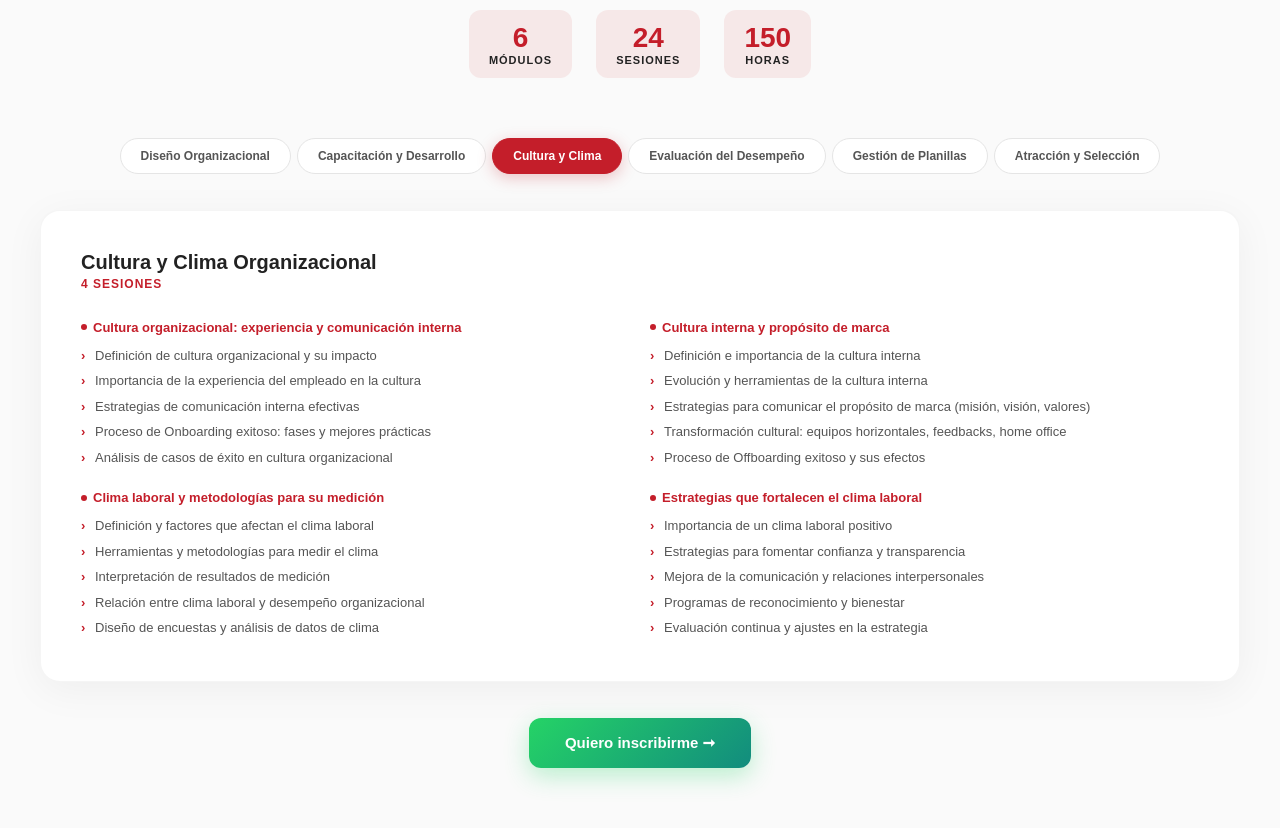
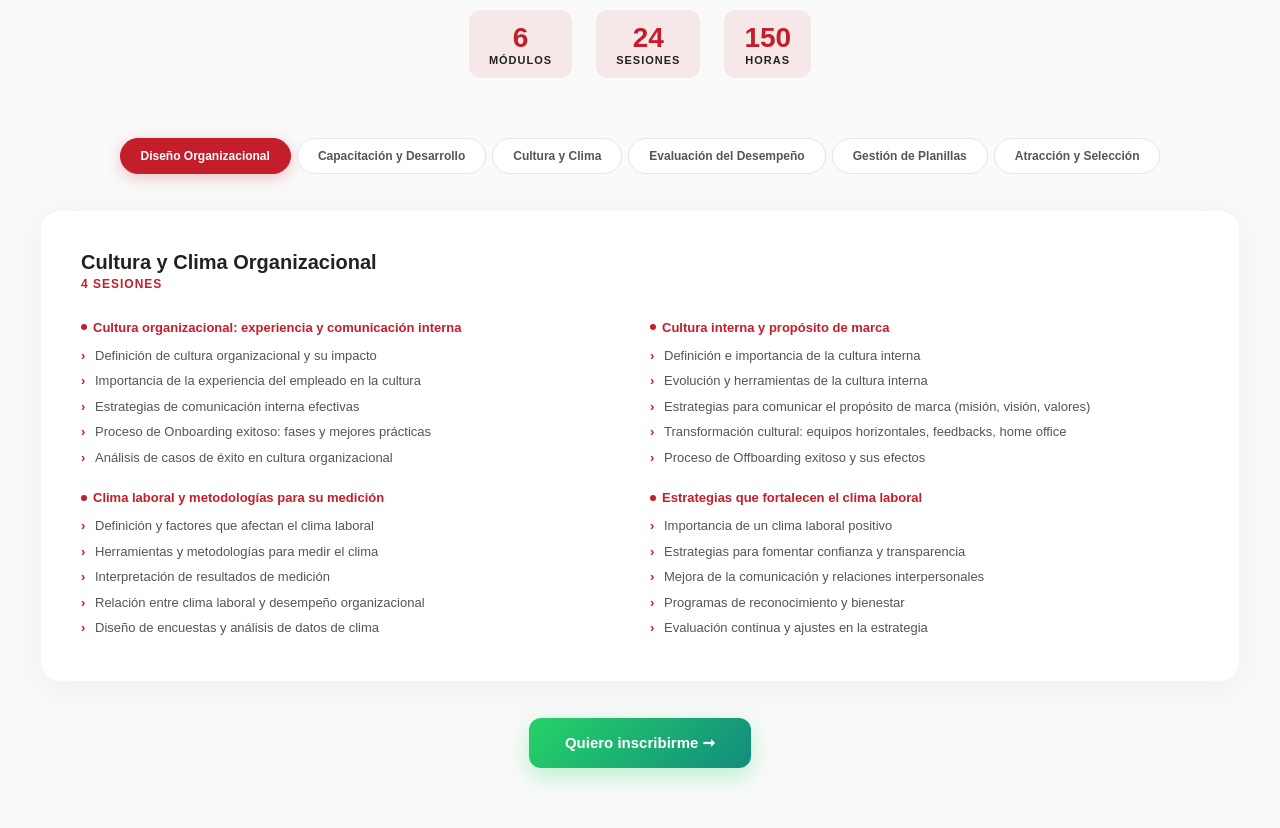
Before and after one commit to azabacheluis/ESAGEL_RRHH, a website: page index.html in a window 1280 px wide. Shown: the part 2300-3128 px from the top of the page. Drawn offline with Linux system fonts and the light colour scheme.

Commit message:
Update active class for module tabs in index.html

```diff
--- a/index.html
+++ b/index.html
@@ -241,9 +241,9 @@
 <section class="sec mod-sec" id="modulos"><div class="ctn">
   <div class="sh rv"><div class="sh-ey">PLAN DE ESTUDIOS</div><h2 class="sh-t">6 Módulos <span class="hl">Especializados</span></h2><p class="sh-d">24 sesiones con enfoque práctico y estratégico.</p><div class="mod-summary rv" style="display:flex;gap:24px;justify-content:center;margin-top:20px;flex-wrap:wrap"><div style="text-align:center;padding:12px 20px;background:rgba(200,30,30,.08);border-radius:12px"><div style="font-size:28px;font-weight:800;color:var(--red)">6</div><div style="font-size:11px;color:var(--g500);font-weight:600;text-transform:uppercase;letter-spacing:1px">Módulos</div></div><div style="text-align:center;padding:12px 20px;background:rgba(200,30,30,.08);border-radius:12px"><div style="font-size:28px;font-weight:800;color:var(--red)">24</div><div style="font-size:11px;color:var(--g500);font-weight:600;text-transform:uppercase;letter-spacing:1px">Sesiones</div></div><div style="text-align:center;padding:12px 20px;background:rgba(200,30,30,.08);border-radius:12px"><div style="font-size:28px;font-weight:800;color:var(--red)">150</div><div style="font-size:11px;color:var(--g500);font-weight:600;text-transform:uppercase;letter-spacing:1px">Horas</div></div></div></div>
   <div class="mod-tabs rv">
-  <div class="mod-tab" onclick="showMod(0)">Diseño Organizacional</div>
+  <div class="mod-tab active" onclick="showMod(0)">Diseño Organizacional</div>
   <div class="mod-tab" onclick="showMod(1)">Capacitación y Desarrollo</div>
-  <div class="mod-tab active" onclick="showMod(2)">Cultura y Clima</div>
+  <div class="mod-tab" onclick="showMod(2)">Cultura y Clima</div>
   <div class="mod-tab" onclick="showMod(3)">Evaluación del Desempeño</div>
   <div class="mod-tab" onclick="showMod(4)">Gestión de Planillas</div>
   <div class="mod-tab" onclick="showMod(5)">Atracción y Selección</div>
```
